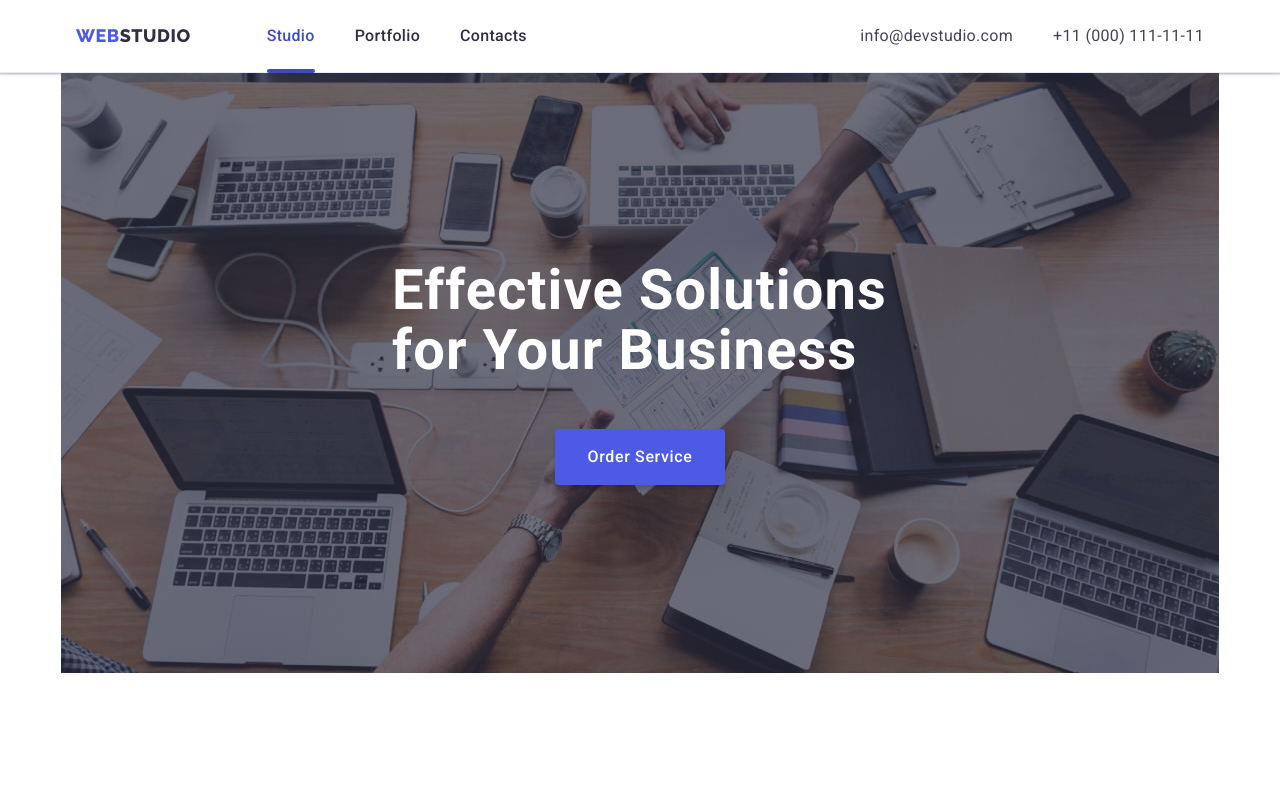
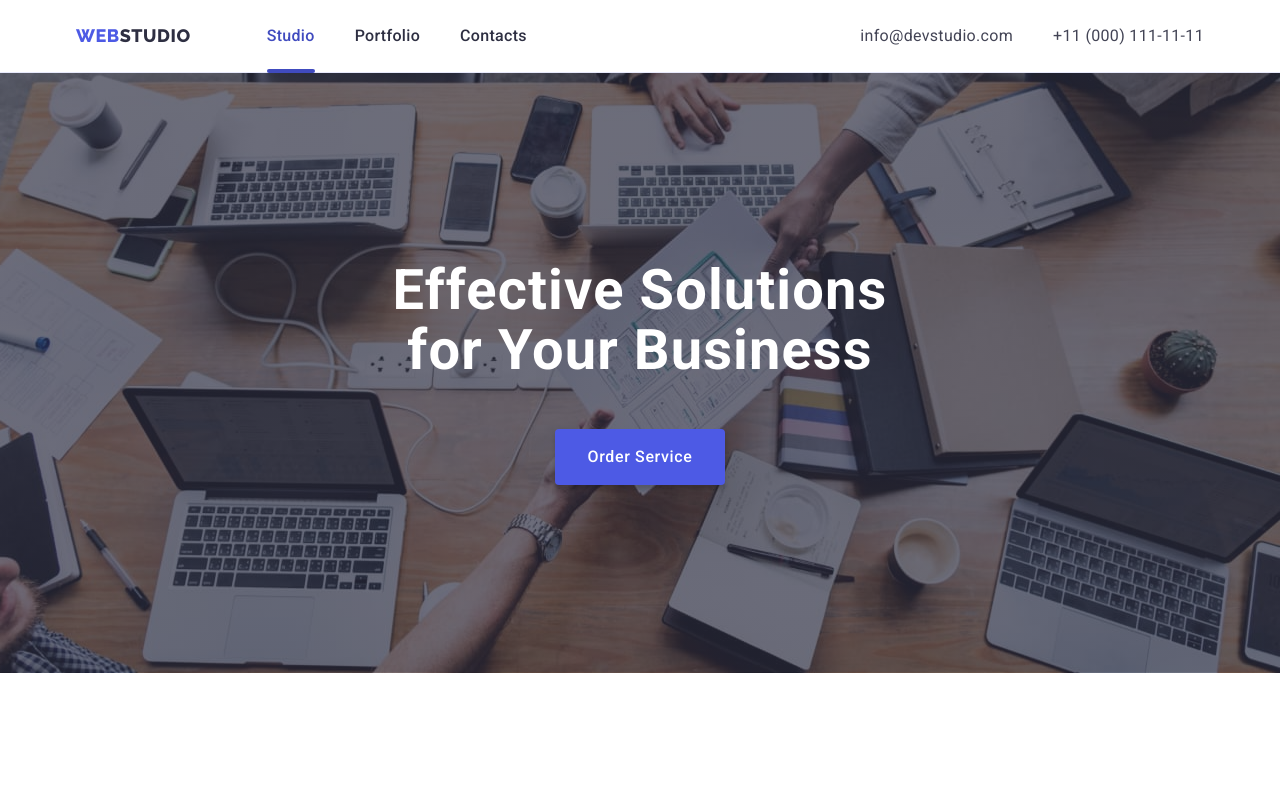
Before and after one commit to KorbetMaryna/goit-markup-hw-04, a plain HTML site: page index.html in a window 1280 px wide. Shown: the top 789 px of the page. Drawn offline with nearby package versions, Linux system fonts and the light colour scheme.

Commit message:
updated section hero

```diff
--- a/css/styles.css
+++ b/css/styles.css
@@ -356,26 +356,30 @@ body {
 
 .hero-container {
     display: flex;
+    align-items: center;
+    justify-content: center;
+    padding: 188px 0;
     flex-direction: column;
-    justify-content: center;
-    align-items: center;
 }
 
 .hero-img {
-    background-image: linear-gradient(rgba(46, 47, 66, 0.7), rgba(46, 47, 66, 0.7)),
-        url(../images/img-name.jpg);
+    background-position: center;
     background-repeat: no-repeat;
-    background-position: center;
     background-size: cover;
+    background-image: linear-gradient(rgba(46, 47, 66, 0.7),
+                rgba(46, 47, 66, 0.7)),
+            url('../images/img-name.jpg');
+    max-width: 1440px;
+    margin: 0 auto;
     background-color: var(--color-dark);
-    max-width: 1440px;
-    height: 600px;
-    margin: 0 auto;
 }
 
 .hero-title {
     max-width: 496px;
     margin-bottom: 48px;
+    text-align: center;
+    max-width: 496px;
+    text-align: center;
 }
 
 .hero-btn {
--- a/index.html
+++ b/index.html
@@ -76,8 +76,8 @@
     </header>
     <main>
       <!--#region HERO -->
-      <section>
-        <div class="container hero-container hero-img">
+      <section class="hero-img">
+        <div class="container hero-container">
           <h1 class="first-title hero-title">
             Effective Solutions for Your Business
           </h1>
```
